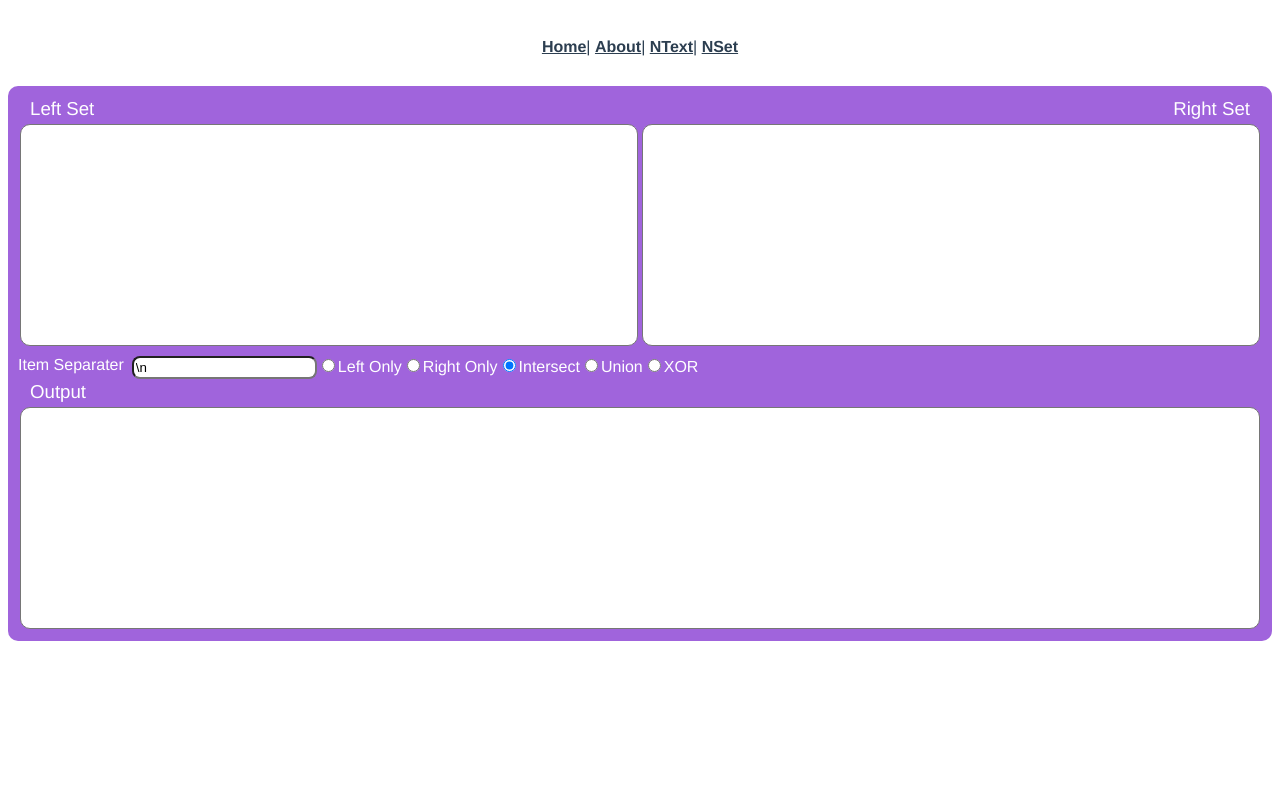
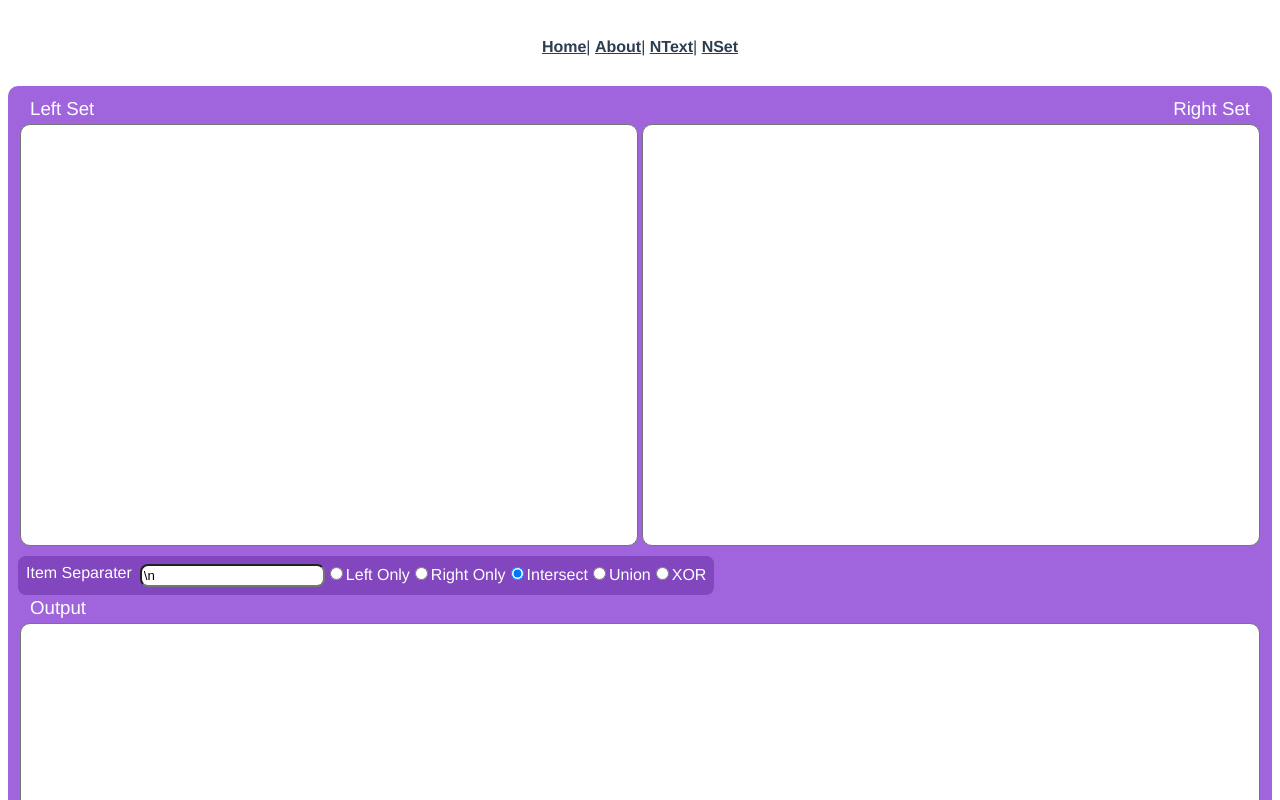
Before and after one commit to connertennery/vue-nimble, a Vue app: page /#/NSet in a window 1280 px wide. Shown: the top 800 px of the page. Built offline with nearby package versions, Linux system fonts and the light colour scheme.

Commit message:
Minor styling on both NSet and NText

```diff
--- a/src/views/NSet.vue
+++ b/src/views/NSet.vue
@@ -125,7 +125,7 @@ export default {
 	border-radius: 10px;
 }
 .NSet textarea {
-	min-height: 200px;
+	min-height: 400px;
 	outline: none;
 	border-radius: 10px;
 	resize: none;
@@ -155,6 +155,10 @@ export default {
 	display: flex;
 	color: white;
 	margin-top: 8px;
+	background: rgb(130, 70, 190);
+	border-radius: 8px;
+	padding: 8px;
+	margin-right: auto;
 }
 .configInput {
 	margin-left: 8px;
--- a/src/views/NText.vue
+++ b/src/views/NText.vue
@@ -92,7 +92,7 @@ export default {
 }
 .NText textarea {
 	width: 98%;
-	min-height: 200px;
+	min-height: 400px;
 	outline: none;
 	border-radius: 10px;
 	padding: 10px;
```
